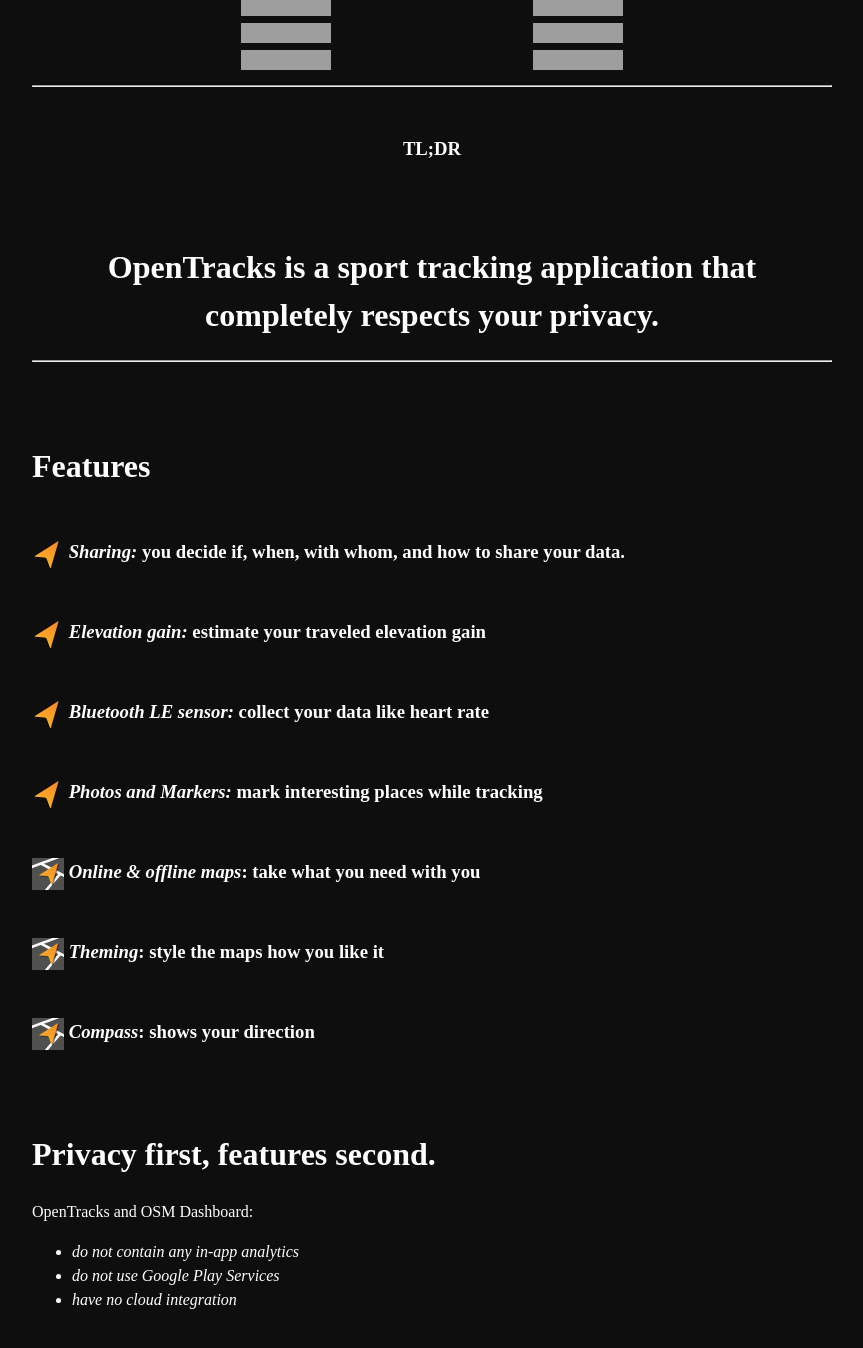
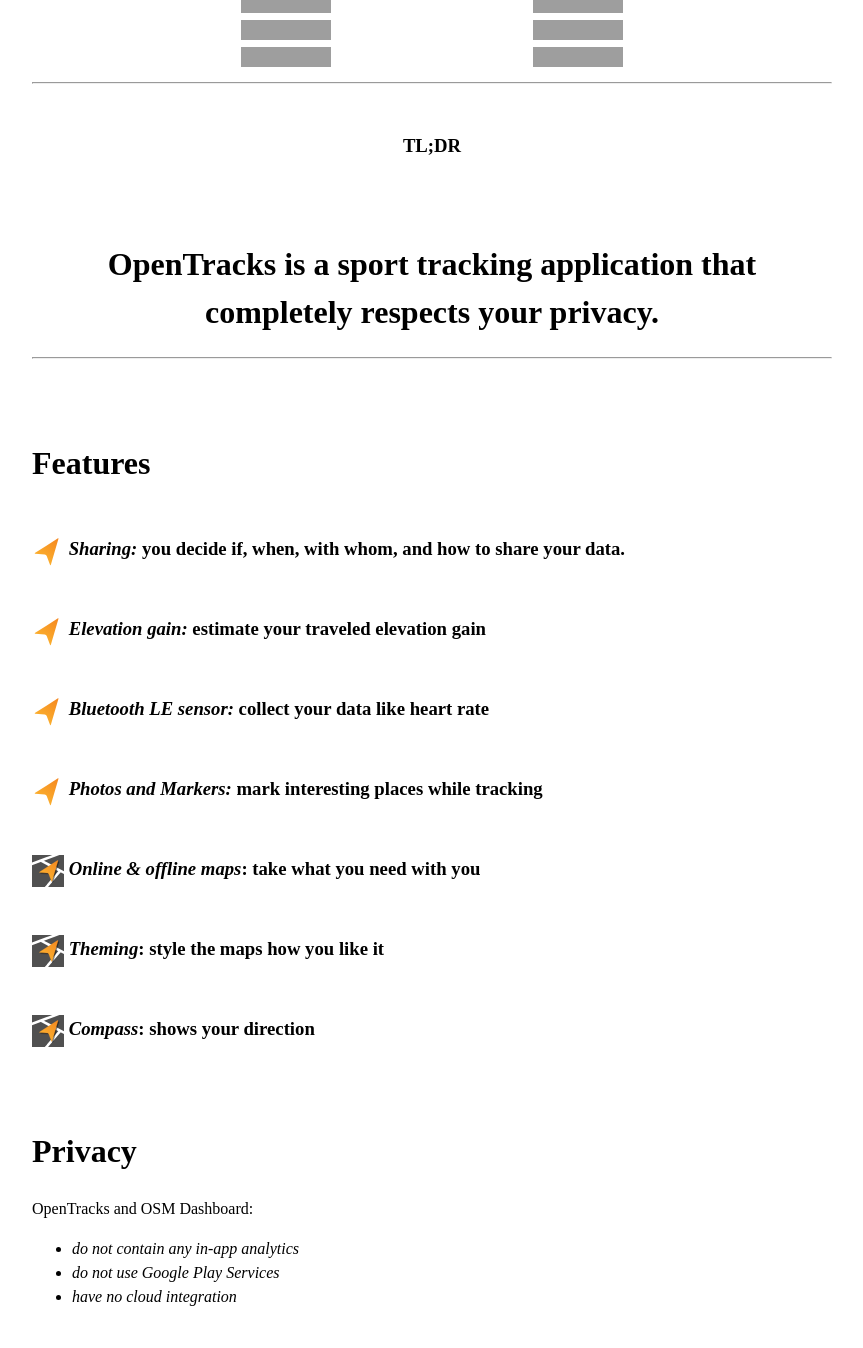
Before and after one commit to OpenTracksApp/opentracksapp.github.io, a Jekyll site: the page built from index.md, in a window 1280 px wide, cut to the strip 438-1958 px from the top of the page. Shown: the top 1348 px of the strip, without its empty margins (208-1071 px from the left). Built offline with Jekyll 4.4.1, drawn with Linux system fonts in a browser that asks for light colours; grey boxes are pictures that could not be loaded.

Commit message:
Style: implement light/dark aka day/night mode. Fixes #3.

```diff
--- a/_includes/header.html
+++ b/_includes/header.html
@@ -4,9 +4,9 @@
          <nav class="site-nav">
             <a href="#" class="menu-icon">
               <svg version="1.1" xmlns="http://www.w3.org/2000/svg" xmlns:xlink="http://www.w3.org/1999/xlink" x="0px" y="0px" viewBox="0 0 18 15" enable-background="new 0 0 18 15" xml:space="preserve">
-                <path fill="white" d="M18,1.484c0,0.82-0.665,1.484-1.484,1.484H1.484C0.665,2.969,0,2.304,0,1.484l0,0C0,0.665,0.665,0,1.484,0h15.031C17.335,0,18,0.665,18,1.484L18,1.484z"/>
-                <path fill="white" d="M18,7.516C18,8.335,17.335,9,16.516,9H1.484C0.665,9,0,8.335,0,7.516l0,0c0-0.82,0.665-1.484,1.484-1.484h15.031C17.335,6.031,18,6.696,18,7.516L18,7.516z"/>
-                <path fill="white" d="M18,13.516C18,14.335,17.335,15,16.516,15H1.484C0.665,15,0,14.335,0,13.516l0,0c0-0.82,0.665-1.484,1.484-1.484h15.031C17.335,12.031,18,12.696,18,13.516L18,13.516z"/>
+                <path d="M18,1.484c0,0.82-0.665,1.484-1.484,1.484H1.484C0.665,2.969,0,2.304,0,1.484l0,0C0,0.665,0.665,0,1.484,0h15.031C17.335,0,18,0.665,18,1.484L18,1.484z"/>
+                <path d="M18,7.516C18,8.335,17.335,9,16.516,9H1.484C0.665,9,0,8.335,0,7.516l0,0c0-0.82,0.665-1.484,1.484-1.484h15.031C17.335,6.031,18,6.696,18,7.516L18,7.516z"/>
+                <path d="M18,13.516C18,14.335,17.335,15,16.516,15H1.484C0.665,15,0,14.335,0,13.516l0,0c0-0.82,0.665-1.484,1.484-1.484h15.031C17.335,12.031,18,12.696,18,13.516L18,13.516z"/>
               </svg>
             </a>
             <div class="trigger">
--- a/_includes/privacy.md
+++ b/_includes/privacy.md
@@ -1,4 +1,4 @@
-# [Privacy first, features second.](Privacy)
+# [Privacy](#Privacy)
 
 OpenTracks and OSM Dashboard:
 * _do not contain any in-app analytics_
--- a/static/main.css
+++ b/static/main.css
@@ -6,15 +6,12 @@
   font-size: 1em;
   line-height: 1.5;
 
-  color: white;
-  background-color: #0E0E0E;
-
   scroll-behavior: smooth;
 }
 
 a {
   text-decoration: none;
-  color: white;
+  color: black;
 }
 
 a:hover
@@ -30,10 +27,8 @@
   margin-top: 3rem;
 }
 
-
 /* Site header */
 header {
-  border-top: 0.2em solid #333;
   border-bottom: 0.1em solid #e8e8e8;
   min-height: 3em;
 
@@ -58,6 +53,7 @@
 
 .site-nav .menu-icon {
   display: none;
+  color: #505050;
 }
 
 .site-nav .page-link {
@@ -105,7 +101,6 @@
   .site-nav .menu-icon {
     display: block;
     font-size: 1.5em;
-    color: #505050;
     float: right;
     width: 2em;
     text-align: center;
@@ -122,13 +117,20 @@
     margin-bottom: 5px;
     display: none;
 
-    background-color: darkgray;
     border-radius: 5px;
-    box-shadow: 0.1em 0.1em #0E0E0E;
   }
 
   .site-nav:hover .trigger {
     display: block;
+    background-color: #FFCF99; /* Slightly ligher than holo accent color FF8800 */
+
+    border-radius: 5px;
+    box-shadow: 0.1em 0.1em #0E0E0E;
+  }
+  @media (prefers-color-scheme: dark) {
+    .site-nav:hover .trigger {
+      background-color: #FF8800 !important;
+    }
   }
 
   .site-nav .page-link {
@@ -139,3 +141,18 @@
     margin: 0;
   }
 }
+
+@media (prefers-color-scheme: dark) {
+    html, body {
+      color: white;
+      background-color: #0E0E0E;
+    }
+
+    a {
+      color: white;
+    }
+
+    .site-nav .menu-icon svg path {
+      fill: white;
+    }
+}
```
